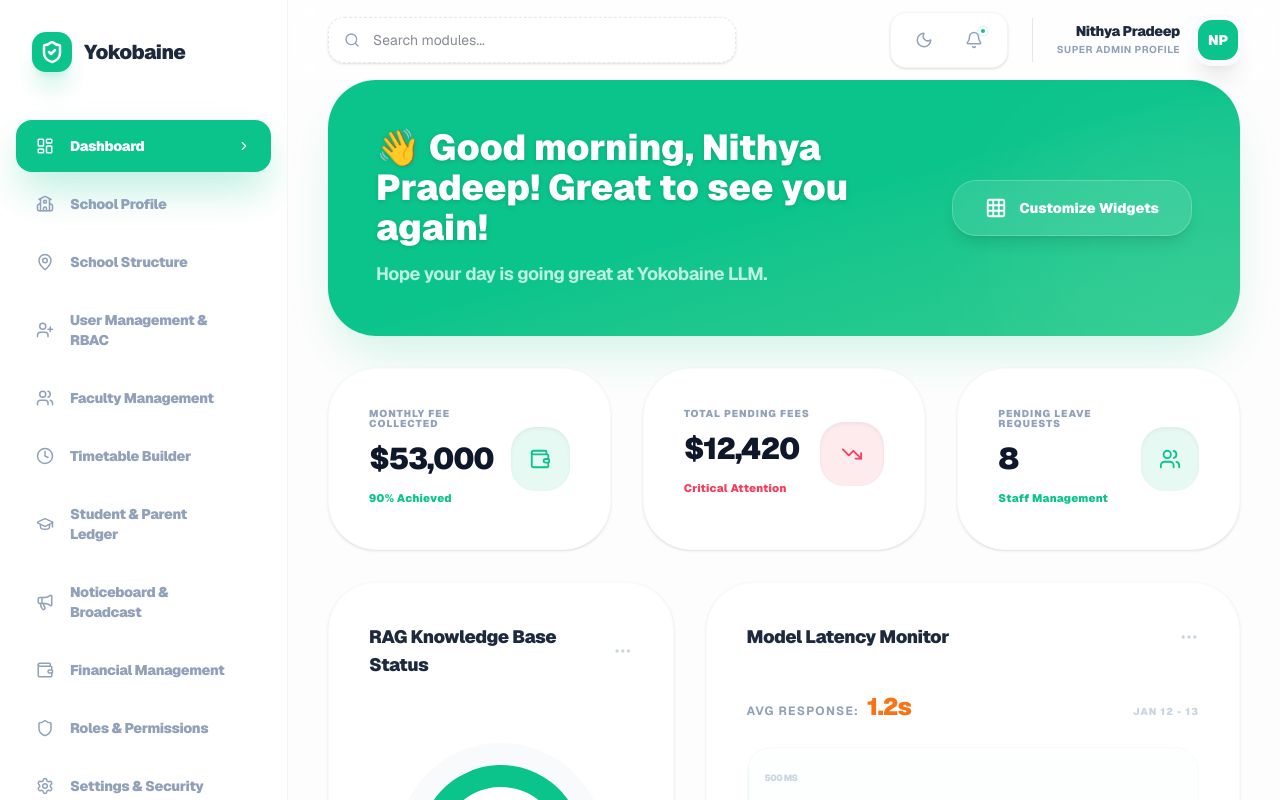
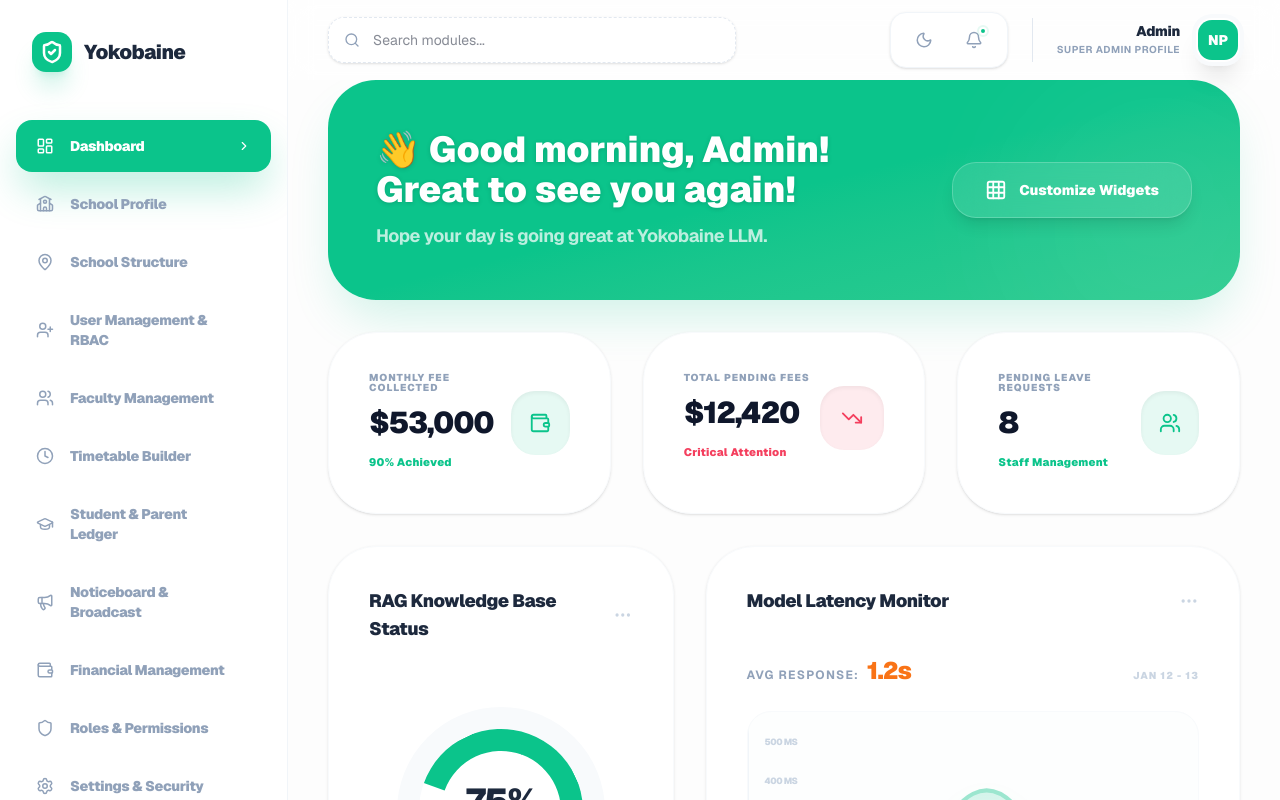
Before and after one commit to marketbytes-devops/yokobaine-llm, a Next.js app in the folder frontend/: page /admin in a window 1280 px wide. Built offline with nearby package versions, Linux system fonts and the light colour scheme; no server answers.

Commit message:
Updates : last prod push

```diff
--- a/frontend/src/components/ui/adminpage/Dashboard.jsx
+++ b/frontend/src/components/ui/adminpage/Dashboard.jsx
@@ -3,7 +3,7 @@ import { Wallet, TrendingDown, Users, MoreHorizontal, Grid } from "lucide-react"
 
 export const DashboardModule = () => {
     const [greeting, setGreeting] = React.useState("");
-    const adminName = "Nithya Pradeep";
+    const adminName = "Admin";
 
     React.useEffect(() => {
         const updateGreeting = () => {
--- a/frontend/src/components/ui/adminpage/page.jsx
+++ b/frontend/src/components/ui/adminpage/page.jsx
@@ -64,7 +64,7 @@ const AdminDashboard = () => {
                         </div>
                         <div className="flex items-center gap-4 pl-6 border-l border-slate-200">
                             <div className="text-right">
-                                <p className="text-sm font-black text-slate-800 tracking-tight leading-none mb-1">Nithya Pradeep</p>
+                                <p className="text-sm font-black text-slate-800 tracking-tight leading-none mb-1">Admin</p>
                                 <p className="text-[10px] text-slate-400 font-bold uppercase tracking-wider">Super Admin Profile</p>
                             </div>
                             <div className="w-11 h-11 rounded-2xl bg-slate-100 border-2 border-white shadow-xl overflow-hidden ring-4 ring-slate-50">
```
